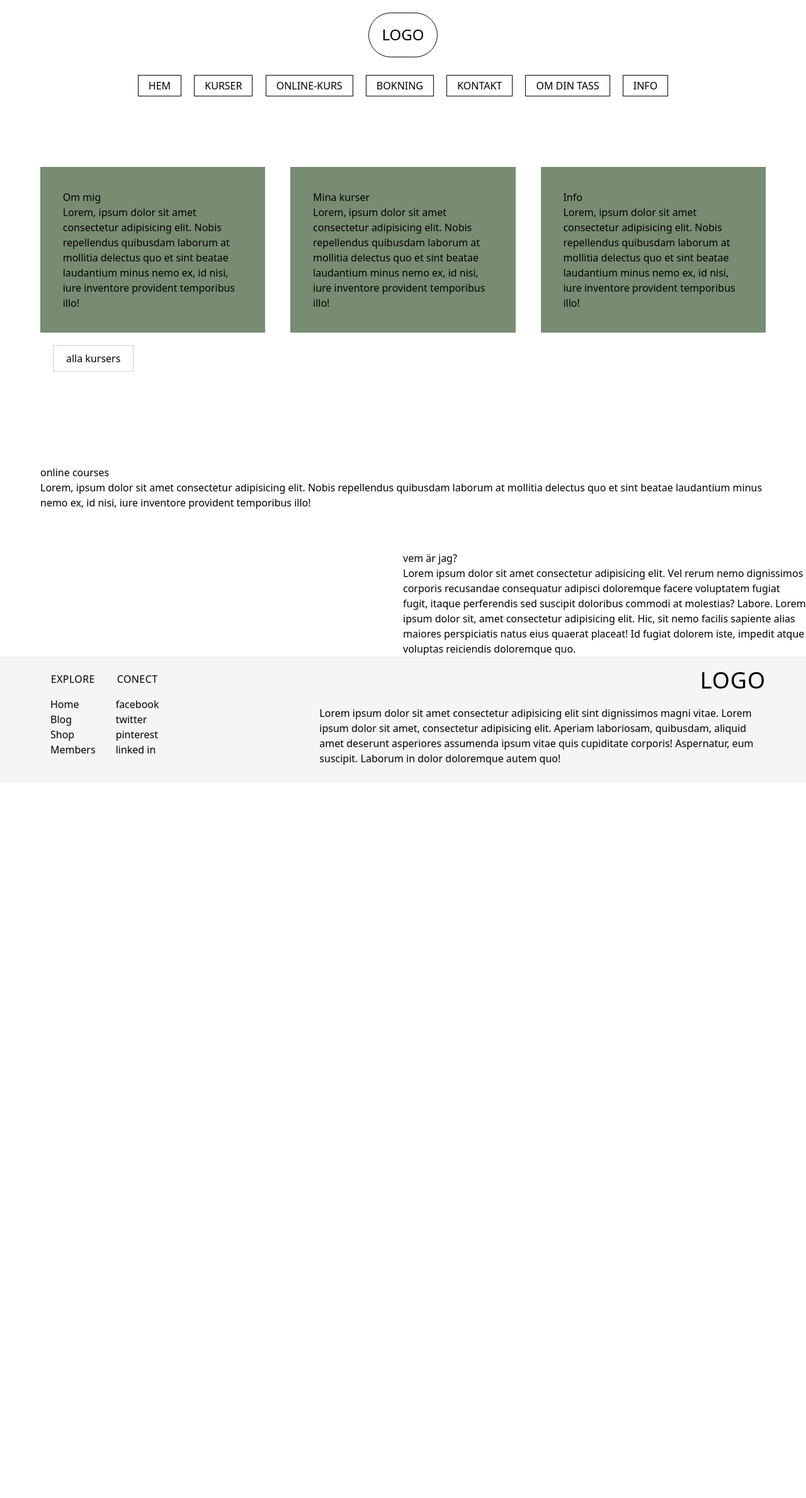
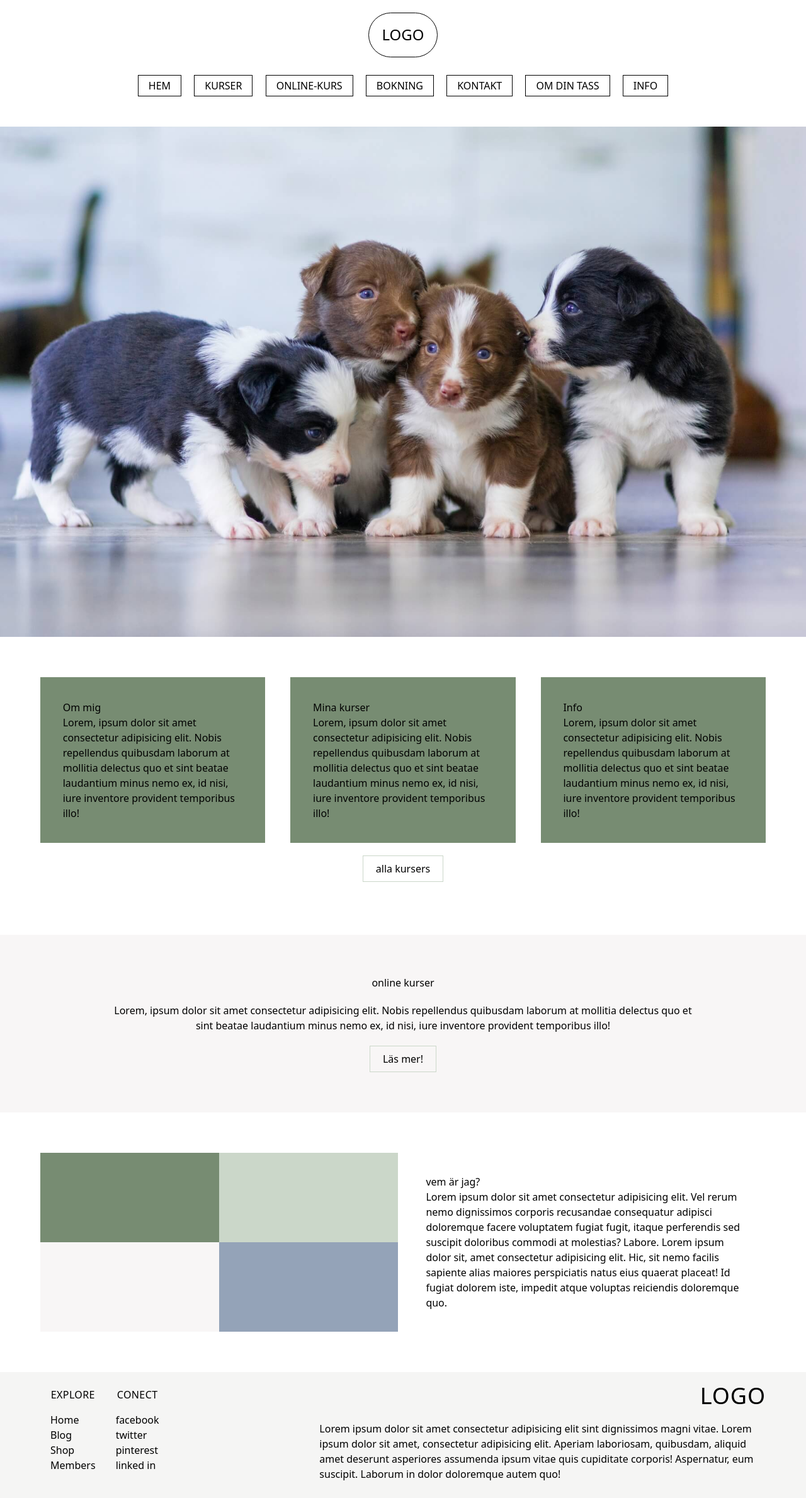
Before and after one commit to Maalinlarsson/din-tass-i-min, a Jekyll site: the page built from index.html, in a window 1280 px wide. Shown: the whole page at 63% size. Built offline with Jekyll 4.4.1, drawn with Linux system fonts in a browser that asks for light colours; some web fonts are replaced; before the commit the page ends 1242 px from its top, so only the background shows below that.

Commit message:
structure done index

```diff
--- a/assets/css/style.css
+++ b/assets/css/style.css
@@ -659,6 +659,10 @@ video {
   --tw-bg-opacity: 1;
   background-color: rgb(255 255 255 / var(--tw-bg-opacity));
 }
+.bg-light-green-color {
+  --tw-bg-opacity: 1;
+  background-color: rgb(203 215 201 / var(--tw-bg-opacity));
+}
 .bg-cover {
   background-size: cover;
 }
@@ -744,11 +748,24 @@ video {
   padding-top: 0px;
   padding-bottom: 0px;
 }
+.px-10p {
+  padding-left: 10%;
+  padding-right: 10%;
+}
 .pb-5p {
   padding-bottom: 5%;
 }
 .pt-0 {
   padding-top: 0px;
+}
+.pb-15p {
+  padding-bottom: 15%;
+}
+.pb-25p {
+  padding-bottom: 25%;
+}
+.pb-50p {
+  padding-bottom: 50%;
 }
 .text-center {
   text-align: center;
--- a/index.html
+++ b/index.html
@@ -29,6 +29,8 @@ seo:
 ---
 <!------------------------------- Image banner ------------------------------->
 
+{% include banner.html %}
+
 
 <!------------------------------- Grid loop opening ------------------------------->
 <section class="p-5p">
@@ -44,7 +46,7 @@ seo:
 
   </div>
 
-<div class="p-5">
+<div class="p-5 text-center">
   <a href="/courses.html" class="inline-block text-center border border-light-green-color px-5 py-2"> alla kursers </a>
 </div>
 
@@ -52,11 +54,11 @@ seo:
 </section>
 
 <!------------------------------- Online banner ------------------------------->
-<section class="p-5p">
-  <div>
-    <h3> online courses</h3>
-    <p> Lorem, ipsum dolor sit amet consectetur adipisicing elit. Nobis repellendus quibusdam laborum at mollitia delectus quo et sint beatae laudantium minus nemo ex, id nisi, iure inventore provident temporibus illo! </p>
-    <a href="/online-courses.html"></a>
+<section class="p-5p bg-white-color">
+  <div class="text-center">
+    <h3> online kurser </h3>
+    <p class="px-10p py-5"> Lorem, ipsum dolor sit amet consectetur adipisicing elit. Nobis repellendus quibusdam laborum at mollitia delectus quo et sint beatae laudantium minus nemo ex, id nisi, iure inventore provident temporibus illo! </p>
+    <a href="/online-courses.html" class="inline-block text-center border border-light-green-color px-5 py-2"> Läs mer! </a>
   </div>
   <div>
     <!-- Icon/image -->
@@ -66,16 +68,16 @@ seo:
 
 <!------------------------------- Short about section ------------------------------->
 
-<section class="grid grid-cols-2">
+<section class="grid grid-cols-2 gap-4 p-5p">
 
-  <div class="grid grid-cols-2">
-    <div>  <!-- image --> </div>
-    <div>  <!-- image --> </div>
-    <div>  <!-- image --> </div>
-    <div>  <!-- image --> </div>
+  <div class="grid grid-cols-2 ">
+    <div class="pb-50p bg-dark-green-color">  <!-- image --> </div>
+    <div class="pb-50p bg-light-green-color">  <!-- image --> </div>
+    <div class="pb-50p bg-white-color">  <!-- image --> </div>
+    <div class="pb-50p bg-slate-400">  <!-- image --> </div>
   </div>
 
-  <div>
+  <div class="p-5p flex flex-col justify-center">
     <h3> vem är jag? </h3>
     <p> Lorem ipsum dolor sit amet consectetur adipisicing elit. Vel rerum nemo dignissimos corporis recusandae consequatur adipisci doloremque facere voluptatem fugiat fugit, itaque perferendis sed suscipit doloribus commodi at molestias? Labore. Lorem ipsum dolor sit, amet consectetur adipisicing elit. Hic, sit nemo facilis sapiente alias maiores perspiciatis natus eius quaerat placeat! Id fugiat dolorem iste, impedit atque voluptas reiciendis doloremque quo.</p>
   </div>
```
